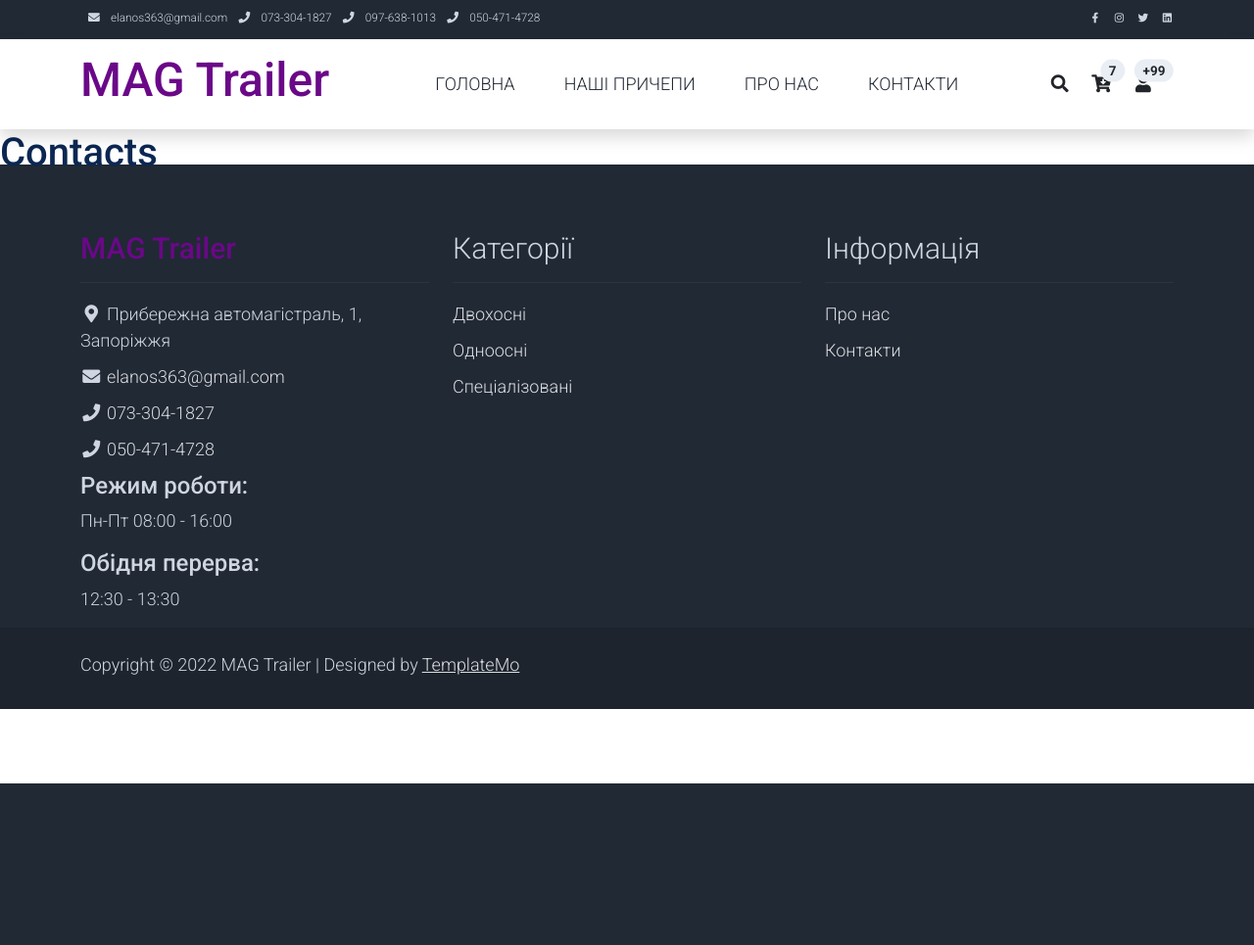
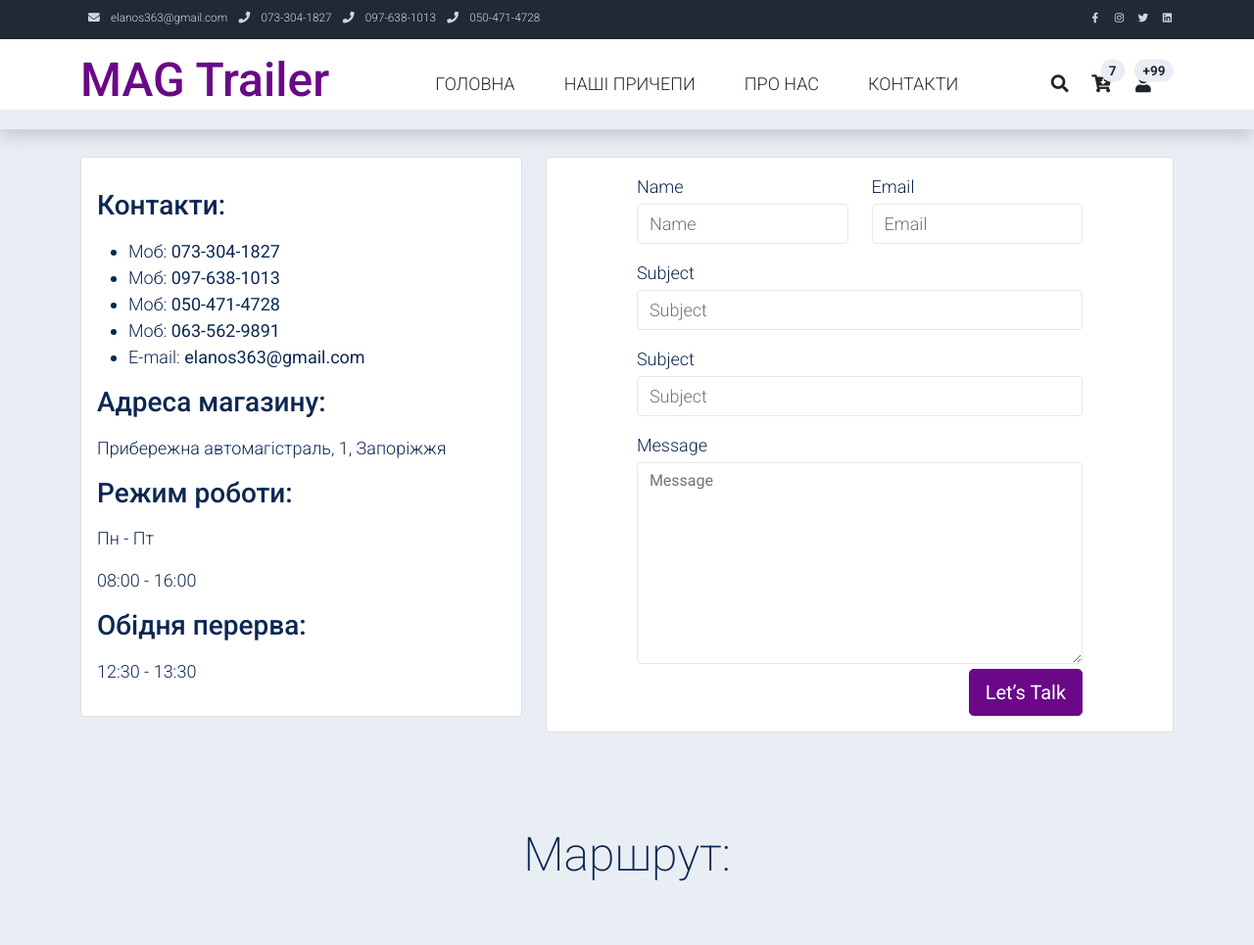
Before and after one commit to mr-elanos/Django_online_store, a Django app: page /contacts/ in a window 1280 px wide. Shown: the top 965 px of the page at 98% size. Before the commit the page ends 800 px from the top, so only its background shows below. Run offline with Django 4.2, Linux system fonts and the light colour scheme; data comes from the database, SQL or seed files in the repository; some libraries are stand-ins or nearby versions.

Commit message:
Началот создания страницы "Контакты", сохранение для отката

```diff
--- a/magtrailer/pages/templates/pages/base.html
+++ b/magtrailer/pages/templates/pages/base.html
@@ -144,7 +144,7 @@
                         </li>
                         <li>
                             <h4 class="text-decoration-none">Режим роботи:</h4>
-                            <p>Пн-Пт 08:00 - 16:00</p>
+                            <p>Пн-Пт, 08:00 - 16:00</p>
                             <h4 class="text-decoration-none">Обідня перерва:</h4>
                             <p>12:30 - 13:30</p>
                         </li>
--- a/magtrailer/pages/templates/pages/contacts.html
+++ b/magtrailer/pages/templates/pages/contacts.html
@@ -2,5 +2,80 @@
 {% load static %}
 
 {% block content %}
-<h1>Contacts</h1>
+    <section class="bg-light">
+        <div class="container pb-5">
+            <div class="row">
+                <div class="col-lg-5 mt-5">
+                    <div class="card">
+                        <div class="card-body">
+                            <p><h3>Контакти:</h3></p>
+                            <ul>
+                                <li>Моб: <strong>073-304-1827</strong></li>
+                                <li>Моб: <strong>097-638-1013</strong></li>
+                                <li>Моб: <strong>050-471-4728</strong></li>
+                                <li>Моб: <strong>063-562-9891</strong></li>
+                                <li>E-mail: <strong>elanos363@gmail.com</strong></li>
+                            </ul>
+                            <p><h3>Адреса магазину:</h3></p>
+                                <p>Прибережна автомагістраль, 1, Запоріжжя</p>
+                            <p><h3>Режим роботи:</h3></p>
+                                <p>Пн - Пт</p>
+                                <p>08:00 - 16:00</p>
+                            <p><h3>Обідня перерва:</h3></p>
+                                <p>12:30 - 13:30</p>
+                        </div>
+                    </div>
+                </div>
+                <!-- col end -->
+                <div class="col-lg-7 mt-5">
+                    <div class="card">
+                        <div class="card-body">
+                            <form class="col-md-9 m-auto" method="post" role="form">
+                                <div class="row">
+                                    <div class="form-group col-md-6 mb-3">
+                                        <label for="inputname">Name</label>
+                                        <input type="text" class="form-control mt-1" id="name" name="name" placeholder="Name">
+                                    </div>
+                                    <div class="form-group col-md-6 mb-3">
+                                        <label for="inputemail">Email</label>
+                                        <input type="email" class="form-control mt-1" id="email" name="email" placeholder="Email">
+                                    </div>
+                                </div>
+                                <div class="mb-3">
+                                    <label for="inputsubject">Subject</label>
+                                    <input type="text" class="form-control mt-1" id="subject" name="subject" placeholder="Subject">
+                                </div>
+                                <div class="mb-3">
+                                    <label for="inputsubject">Subject</label>
+                                    <input type="text" class="form-control mt-1" id="subject" name="subject" placeholder="Subject">
+                                </div>
+                                <div class="mb-3">
+                                    <label for="inputmessage">Message</label>
+                                    <textarea class="form-control mt-1" id="message" name="message" placeholder="Message" rows="8"></textarea>
+                                </div>
+                                <div class="row">
+                                    <div class="col text-end mt-2">
+                                    <button type="submit" class="btn btn-success btn-lg px-3">Let’s Talk</button>
+                                    </div>
+                                </div>
+                            </form>
+                        </div>
+                    </div>
+                </div>
+            </div>
+        </div>
+    </section>
+
+    <!-- Start Content Page -->
+    <div class="container-fluid bg-light py-5">
+        <div class="col-md-6 m-auto text-center">
+            <h1 class="h1">Маршрут:</h1>
+            <p>
+            </p>
+        </div>
+    </div>
+
+    <!-- Start Map -->
+    <iframe src="https://www.google.com/maps/embed?pb=!1m18!1m12!1m3!1d670.0817294281287!2d35.17178869072177!3d47.79449821401628!2m3!1f0!2f0!3f0!3m2!1i1024!2i768!4f13.1!3m3!1m2!1s0x40dc5f9e1689af2f%3A0x79009e83f859e1b9!2z0J_RgNC-0LjQt9Cy0L7QtNGB0YLQstC-INCw0LLRgtC-0L_RgNC40YbQtdC_0L7QsiBNQUcgVHJhaWxlcg!5e0!3m2!1sru!2sua!4v1664295782222!5m2!1sru!2sua" width="100%" height="400" style="border:0;" allowfullscreen="" loading="lazy" referrerpolicy="no-referrer-when-downgrade"></iframe>
+    <!-- End Map -->
 {% endblock %}
```
